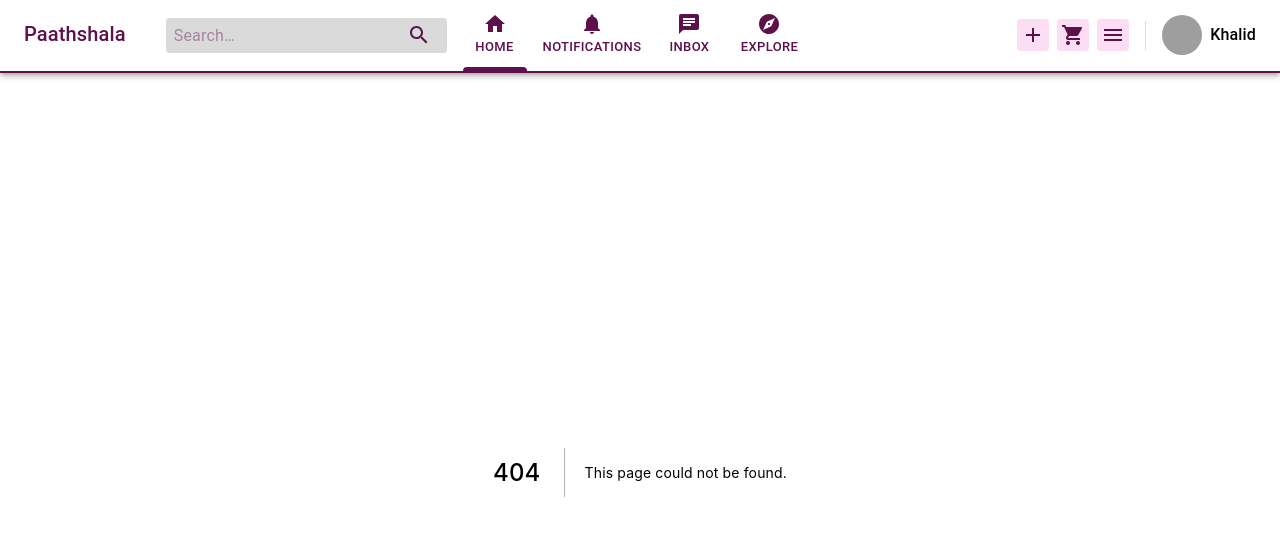
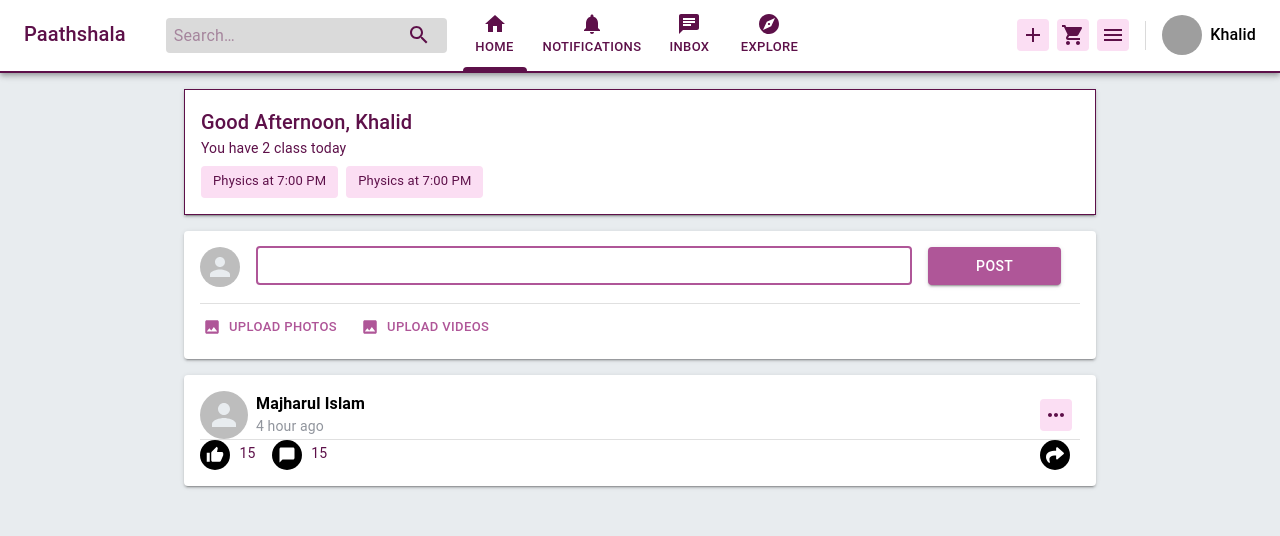
Before and after one commit to saimonazad/paathshala-frontend, a Next.js app: page /home in a window 1280 px wide. Before the commit this address had no page. Shown: the top 536 px of the page. Built offline with nearby package versions, Linux system fonts and the light colour scheme; grey boxes are pictures that could not be loaded.

Commit message:
component folder restructured

```diff
--- /dev/null
+++ b/src/components/newsFeed/index.js
@@ -0,0 +1,29 @@
+import React from 'react'
+import Announcement from './announcement'
+import PostCard from './postCard'
+import Feeds from './feeds'
+
+import { makeStyles } from "@material-ui/core";
+
+const useStyles = makeStyles((theme) => ({
+  root: {
+    "& > *": {
+      margin: theme.spacing(2, 0),
+      padding: theme.spacing(2),
+    },
+  },
+}));
+
+const NewsFeed = () => {
+      const classes = useStyles();
+
+    return (
+        <div className={classes.root}>
+        <Announcement/>
+        <PostCard/>
+        <Feeds/>
+        </div>
+    )
+}
+
+export default NewsFeed
--- /dev/null
+++ b/src/pages/home.js
@@ -0,0 +1,12 @@
+import React from "react";
+import NewsFeed from "../components/newsFeed";
+
+const Home = () => {
+  return (
+    <div>
+      <NewsFeed/>
+    </div>
+  );
+};
+
+export default Home;
```
Also changed, not shown: src/components/profile/index.js (+7 -27 lines), src/components/profile/posts/index.js (added, +30 -0 lines), src/pages/test.js (deleted, +0 -16 lines), src/components/newsFeed/announcement/index.js (renamed from src/components/announcement/index.js), src/components/newsFeed/feed/index.js (renamed from src/components/feed/index.js), src/components/newsFeed/feeds/index.js (renamed from src/components/feeds/index.js), src/components/newsFeed/post/index.js (renamed from src/components/post/index.js), src/components/newsFeed/postCard/index.js (renamed from src/components/postCard/index.js), src/components/newsFeed/postMediaUpload/index.js (renamed from src/components/postMediaUpload/index.js).
